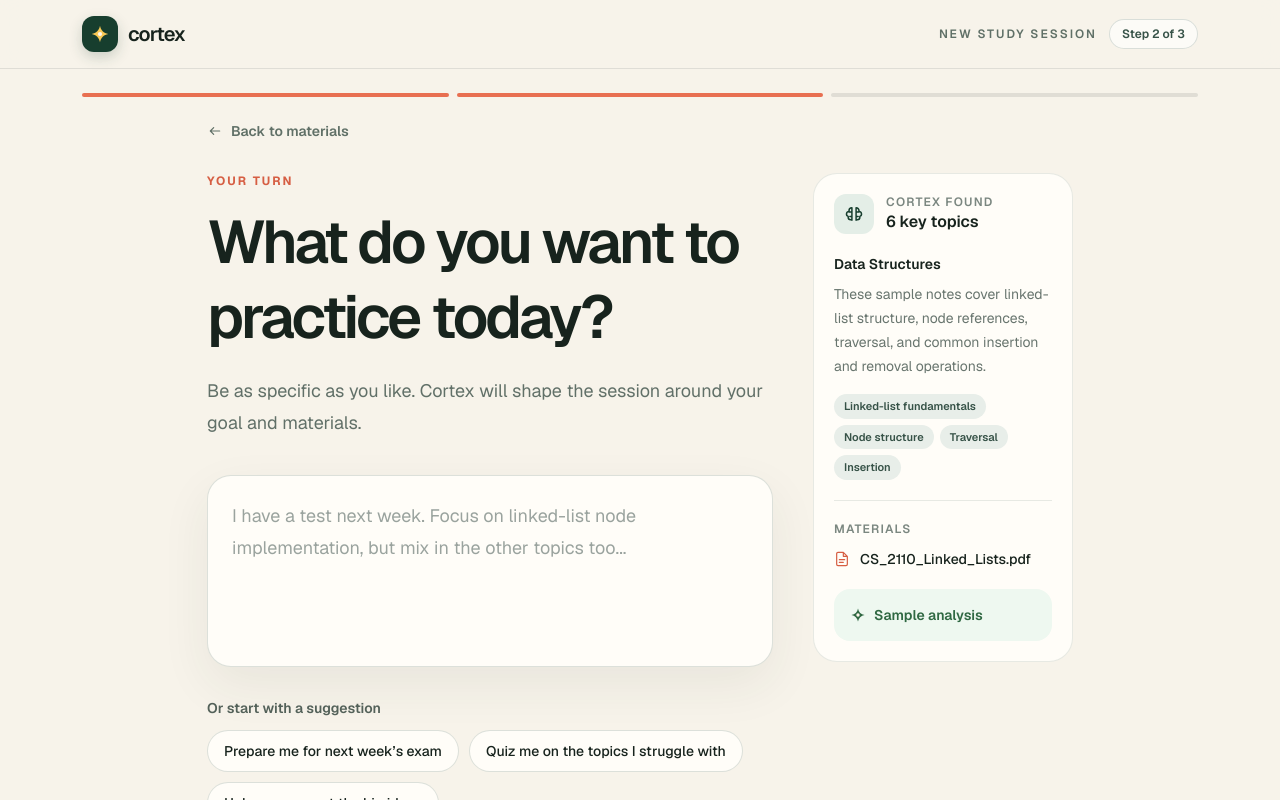
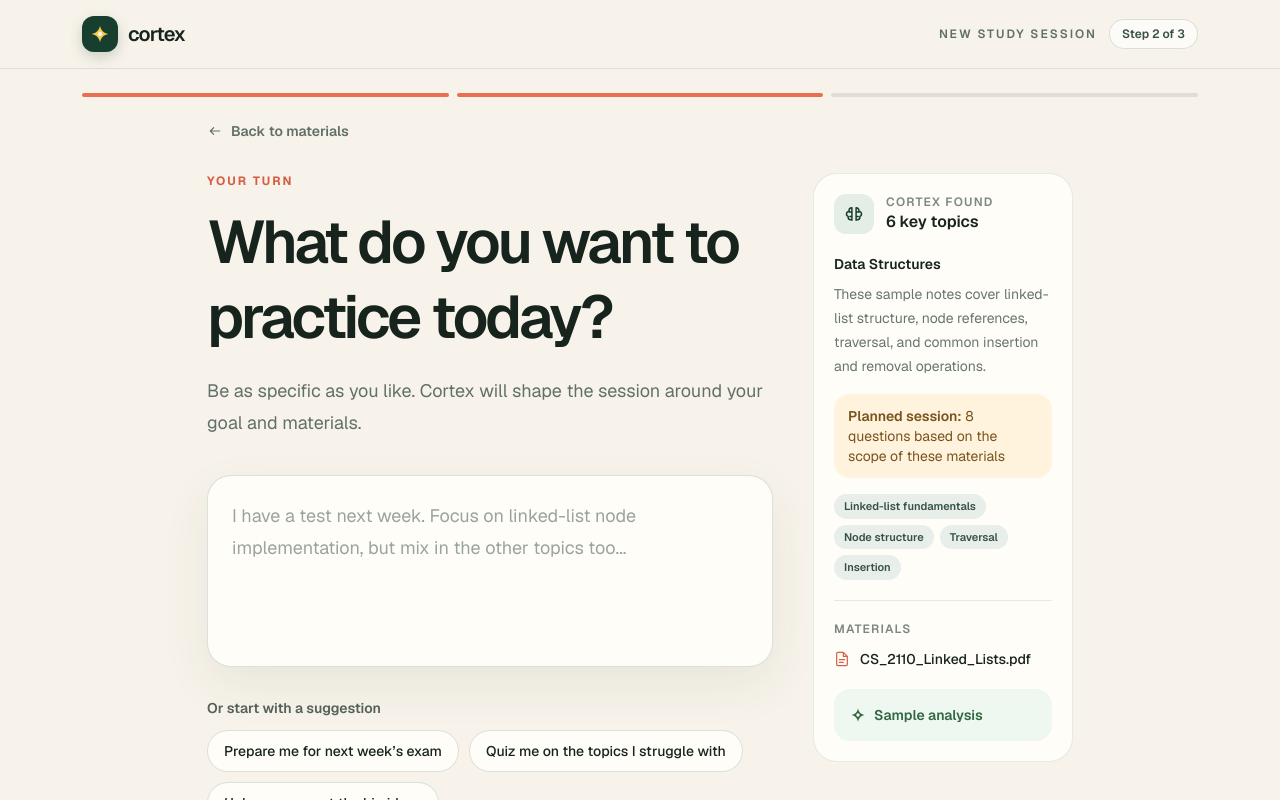
Before and after one commit to jsedamano/Cortex, a Next.js app: page / in a window 1280 px wide. Both pictures are taken after a click on the button "Try with sample notes". Shown: the top 800 px of the page. Built offline with nearby package versions, Linux system fonts and the light colour scheme.

Commit message:
Add recommended question count to material analysis and study session schemas

```diff
--- a/src/app/api/materials/route.ts
+++ b/src/app/api/materials/route.ts
@@ -15,6 +15,7 @@ const SUPPORTED_TYPES = new Set([
 const materialAnalysisSchema = z.object({
   courseTitle: z.string().min(1),
   materialSummary: z.string().min(1),
+  recommendedQuestionCount: z.number().int().min(5).max(20),
   materialCoherence: z.object({
     shouldWarn: z.boolean(),
     reason: z.string().max(240),
@@ -42,6 +43,12 @@ const materialAnalysisJsonSchema = {
     materialSummary: {
       type: "string",
       description: "A concise two-sentence summary of what the supplied materials teach.",
+    },
+    recommendedQuestionCount: {
+      type: "integer",
+      minimum: 5,
+      maximum: 20,
+      description: "A useful session length based on the breadth and depth of the supplied material.",
     },
     materialCoherence: {
       type: "object",
@@ -87,6 +94,7 @@ const materialAnalysisJsonSchema = {
   required: [
     "courseTitle",
     "materialSummary",
+    "recommendedQuestionCount",
     "materialCoherence",
     "topics",
     "suggestedGoals",
@@ -202,6 +210,9 @@ export async function POST(request: Request) {
         "Warn only when multiple files clearly cover substantially unrelated academic subjects, such as computer science and agriculture.",
         "Do not warn for different chapters, prerequisites, complementary subjects, or plausible interdisciplinary material.",
         "When only one file is supplied, materialCoherence.shouldWarn must be false.",
+        "Recommend a session length from 5 to 20 questions based on the amount of meaningful material, its conceptual breadth, and its depth.",
+        "Use 5 to 7 questions for a short or tightly focused source, 8 to 12 for a typical lecture or chapter, and 13 to 20 for broad, dense, or multi-document material.",
+        "Choose enough questions to sample the important concepts without padding the session with repetition.",
         "Return concise language suitable for a student-facing interface.",
       ].join(" "),
       input: [
@@ -211,6 +222,7 @@ export async function POST(request: Request) {
             "Analyze these materials. Identify the central learnable topics and propose specific study goals a student could select before beginning an adaptive oral-style practice session.",
             `Uploaded files: ${uploadedMaterials.map((file) => file.displayName).join(", ")}`,
             "Also assess whether these files are coherent enough for one focused study session.",
+            "Recommend the initial number of questions for that session from the actual content, not merely the number or byte size of the files.",
           ].join("\n"),
         },
         ...uploadedMaterials.map((file) => ({
--- a/src/app/api/study/answer/route.ts
+++ b/src/app/api/study/answer/route.ts
@@ -7,6 +7,7 @@ const requestSchema = z.object({
   answer: z.string().trim().min(1).max(8_000),
   previousInteractionId: z.string().min(1),
   questionNumber: z.number().int().min(1).max(20),
+  targetQuestionCount: z.number().int().min(5).max(20),
 });
 
 const questionSchema = z.object({
@@ -171,6 +172,7 @@ export async function POST(request: Request) {
         "Be precise and encouraging, but never praise an incorrect answer as correct.",
         "Then choose exactly one grounded follow-up question.",
         "If the student is weak, clarify or remediate; if strong, increase depth or apply the idea.",
+        "Pace the remaining concepts against the planned session length, prioritizing the student's goal and essential gaps.",
         "Do not repeat a question already asked.",
       ].join(" "),
       input: [
@@ -178,7 +180,11 @@ export async function POST(request: Request) {
           type: "text",
           text: [
             `This is answer ${parsedRequest.data.questionNumber} in the session.`,
+            `The planned session length is ${parsedRequest.data.targetQuestionCount} questions.`,
             "Evaluate the following student response, update topic mastery, and select the best next question.",
+            parsedRequest.data.questionNumber >= parsedRequest.data.targetQuestionCount
+              ? "This is the final planned answer, so make the feedback especially useful as a concise wrap-up. The required nextQuestion can be a brief optional reflection."
+              : `There are ${parsedRequest.data.targetQuestionCount - parsedRequest.data.questionNumber} planned questions after this answer; use them efficiently.`,
             `Student response: ${parsedRequest.data.answer}`,
           ].join("\n"),
         },
--- a/src/app/api/study/start/route.ts
+++ b/src/app/api/study/start/route.ts
@@ -6,6 +6,7 @@ export const runtime = "nodejs";
 const requestSchema = z.object({
   goal: z.string().trim().min(3).max(2_000),
   previousInteractionId: z.string().min(1),
+  questionCount: z.number().int().min(5).max(20),
 });
 
 const questionSchema = z.object({
@@ -154,6 +155,7 @@ export async function POST(request: Request) {
         "Do not warn for broad goals, alternate terminology, reasonable applications, or goals that partially overlap the material.",
         "Ask exactly one question at a time and never reveal its answer in the hint.",
         "Prefer explanation and application over trivia.",
+        "Use the requested question count as the planned session length and pace topic coverage accordingly.",
         "Use page references only when they can be supported by the material.",
       ].join(" "),
       input: [
@@ -162,7 +164,8 @@ export async function POST(request: Request) {
           text: [
             `The student's practice goal is: ${parsedRequest.data.goal}`,
             "Report whether that goal aligns with the analyzed materials.",
-            "Create an adaptive study session of approximately eight questions.",
+            `Create an adaptive study session targeting ${parsedRequest.data.questionCount} questions.`,
+            "Prioritize the student's goal while leaving enough questions to cover the most important supporting topics.",
             "Choose the best opening question from the analyzed material.",
             "Initialize the mastery topics conservatively because the student has not answered yet.",
           ].join("\n"),
--- a/src/app/page.tsx
+++ b/src/app/page.tsx
@@ -7,6 +7,7 @@ type Stage = "upload" | "goal" | "study" | "results";
 type MaterialAnalysis = {
   courseTitle: string;
   materialSummary: string;
+  recommendedQuestionCount: number;
   materialCoherence: {
     shouldWarn: boolean;
     reason: string;
@@ -98,6 +99,7 @@ const sampleAnalysis: MaterialAnalysis = {
   courseTitle: "Data Structures",
   materialSummary:
     "These sample notes cover linked-list structure, node references, traversal, and common insertion and removal operations.",
+  recommendedQuestionCount: 8,
   materialCoherence: {
     shouldWarn: false,
     reason: "",
@@ -324,9 +326,14 @@ export default function Home() {
 
   const stageNumber = stage === "upload" ? 1 : stage === "goal" ? 2 : 3;
   const question = currentQuestion ?? sampleQuestions[questionIndex % sampleQuestions.length];
+  const targetQuestionCount = analysis?.recommendedQuestionCount ?? 8;
   const progress = useMemo(
-    () => Math.min(Math.round(((questionIndex + 1) / 8) * 100), 100),
-    [questionIndex],
+    () =>
+      Math.min(
+        Math.round(((questionIndex + 1) / targetQuestionCount) * 100),
+        100,
+      ),
+    [questionIndex, targetQuestionCount],
   );
   const visibleMastery = mastery.length
     ? mastery
@@ -533,6 +540,7 @@ export default function Home() {
         body: JSON.stringify({
           goal: goal.trim(),
           previousInteractionId: materialInteractionId,
+          questionCount: targetQuestionCount,
         }),
       });
       const payload = (await response.json()) as
@@ -606,6 +614,7 @@ export default function Home() {
           answer: studentAnswer.trim(),
           previousInteractionId: studyInteractionId,
           questionNumber: questionIndex + 1,
+          targetQuestionCount,
         }),
       });
       const payload = (await response.json()) as
@@ -814,19 +823,29 @@ export default function Home() {
                       <span className="grid size-9 shrink-0 place-items-center rounded-xl bg-[#fff0e8] text-[#d65e43]"><span className="size-4"><Icon name="file" /></span></span>
                       <span className="min-w-0 flex-1 truncate text-sm font-semibold">{file.name}</span>
                       <span className="relative size-7 shrink-0">
-                        <span className="absolute inset-0 hidden place-items-center rounded-full bg-[#dff1e5] text-[#24633e] transition-opacity sm:grid sm:group-hover/file:opacity-0 sm:group-focus-within/file:opacity-0">
+                        {isAnalyzing ? (
+                          <span
+                            className="absolute inset-0 grid place-items-center rounded-full bg-[#e4eee7] text-[#527062]"
+                            title="Gemini is analyzing this file"
+                          >
+                            <span className="size-3.5 animate-spin rounded-full border-2 border-[#527062]/25 border-t-[#527062]" />
+                          </span>
+                        ) : (
+                          <>
+                            <span className="absolute inset-0 hidden place-items-center rounded-full bg-[#dff1e5] text-[#24633e] sm:grid sm:group-hover/file:opacity-0 sm:group-focus-within/file:opacity-0">
                               <span className="size-3.5"><Icon name="check" /></span>
                             </span>
                             <button
                               type="button"
-                          disabled={isAnalyzing}
                               onClick={() => removeFile(index)}
-                          className="absolute inset-0 grid place-items-center rounded-full bg-[#fff0e8] text-[#a9432f] opacity-100 transition hover:bg-[#fbded1] disabled:cursor-wait disabled:opacity-30 sm:opacity-0 sm:group-hover/file:opacity-100 sm:group-focus-within/file:opacity-100"
+                              className="absolute inset-0 grid place-items-center rounded-full bg-[#fff0e8] text-[#a9432f] opacity-100 transition-colors hover:bg-[#fbded1] sm:opacity-0 sm:group-hover/file:opacity-100 sm:group-focus-within/file:opacity-100"
                               aria-label={`Remove ${file.name}`}
                               title="Remove file"
                             >
                               <span className="size-4"><Icon name="close" /></span>
                             </button>
+                          </>
+                        )}
                       </span>
                     </div>
                   ))}
@@ -938,6 +957,10 @@ export default function Home() {
                 <>
                   <p className="mt-5 text-sm font-semibold leading-5">{analysis.courseTitle}</p>
                   <p className="mt-2 text-sm leading-6 text-[#68756e]">{analysis.materialSummary}</p>
+                  <div className="mt-4 rounded-2xl bg-[#fff3de] px-3.5 py-3 text-sm text-[#79531c]">
+                    <span className="font-semibold">Planned session:</span>{" "}
+                    {analysis.recommendedQuestionCount} questions based on the scope of these materials
+                  </div>
                   <div className="mt-4 flex flex-wrap gap-1.5">
                     {analysis.topics.slice(0, 4).map((topic) => (
                       <span key={topic.name} title={topic.description} className="rounded-full bg-[#e8eee9] px-2.5 py-1 text-[11px] font-semibold text-[#365247]">
@@ -997,7 +1020,7 @@ export default function Home() {
                   <span className="text-sm font-bold text-[#d65e43]">{progress}%</span>
                 </div>
                 <div className="mt-3 h-2 overflow-hidden rounded-full bg-[#dfe4df]"><div className="h-full rounded-full bg-[#e86f51] transition-all duration-500" style={{ width: `${progress}%` }} /></div>
-                <p className="mt-3 text-xs leading-5 text-[#738078]">Question {questionIndex + 1} of approximately 8</p>
+                <p className="mt-3 text-xs leading-5 text-[#738078]">Question {questionIndex + 1} of {targetQuestionCount}</p>
               </div>
               <div className="rounded-[22px] bg-[#173e2e] p-5 text-white">
                 <p className="text-xs font-bold uppercase tracking-[.12em] text-[#9bb8a8]">Mastery</p>
@@ -1074,7 +1097,13 @@ export default function Home() {
                         </p>
                       </div>
                     </div>
+                    {questionIndex + 1 >= targetQuestionCount ? (
+                      <button onClick={() => { setStage("upload"); setAnswer(""); setFeedback(null); setSubmitted(false); }} className="mt-5 flex items-center gap-2 rounded-xl bg-[#2f7748] px-5 py-3 text-sm font-semibold text-white transition hover:bg-[#28663e]">
+                        Finish session <span className="size-4"><Icon name="check" /></span>
+                      </button>
+                    ) : (
                       <button onClick={nextQuestion} className="mt-5 flex items-center gap-2 rounded-xl bg-[#2f7748] px-5 py-3 text-sm font-semibold text-white transition hover:bg-[#28663e]">Continue <span className="size-4"><Icon name="arrow" /></span></button>
+                    )}
                   </div>
                 )}
               </div>
```
Lines whose indentation alone changed are shown as unchanged.
